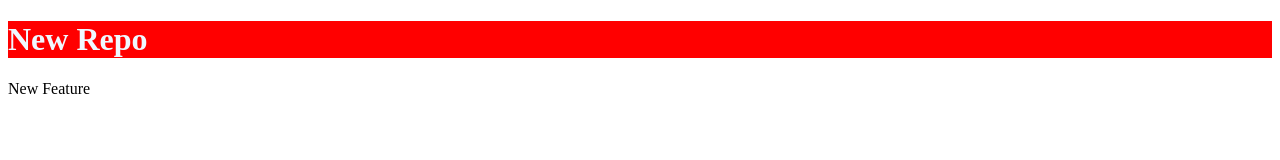
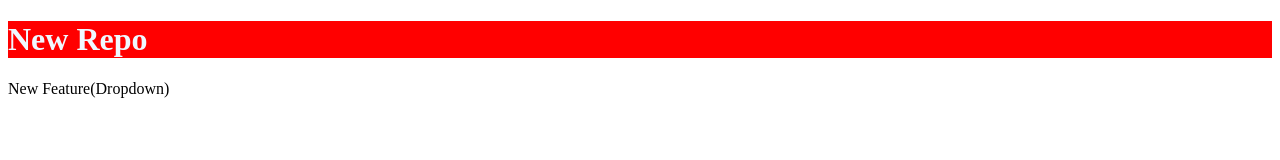
Before and after one commit to Somiltiwari003/localRepository, a plain HTML site: page index.html in a window 1280 px wide. Drawn offline with Linux system fonts and the light colour scheme.

Commit message:
Dropdown

```diff
--- a/index.html
+++ b/index.html
@@ -8,6 +8,6 @@
 </head>
 <body>
     <h1>New Repo</h1>
-    <p>New Feature</p>
+    <p>New Feature(Dropdown)</p>
 </body>
 </html>
```
